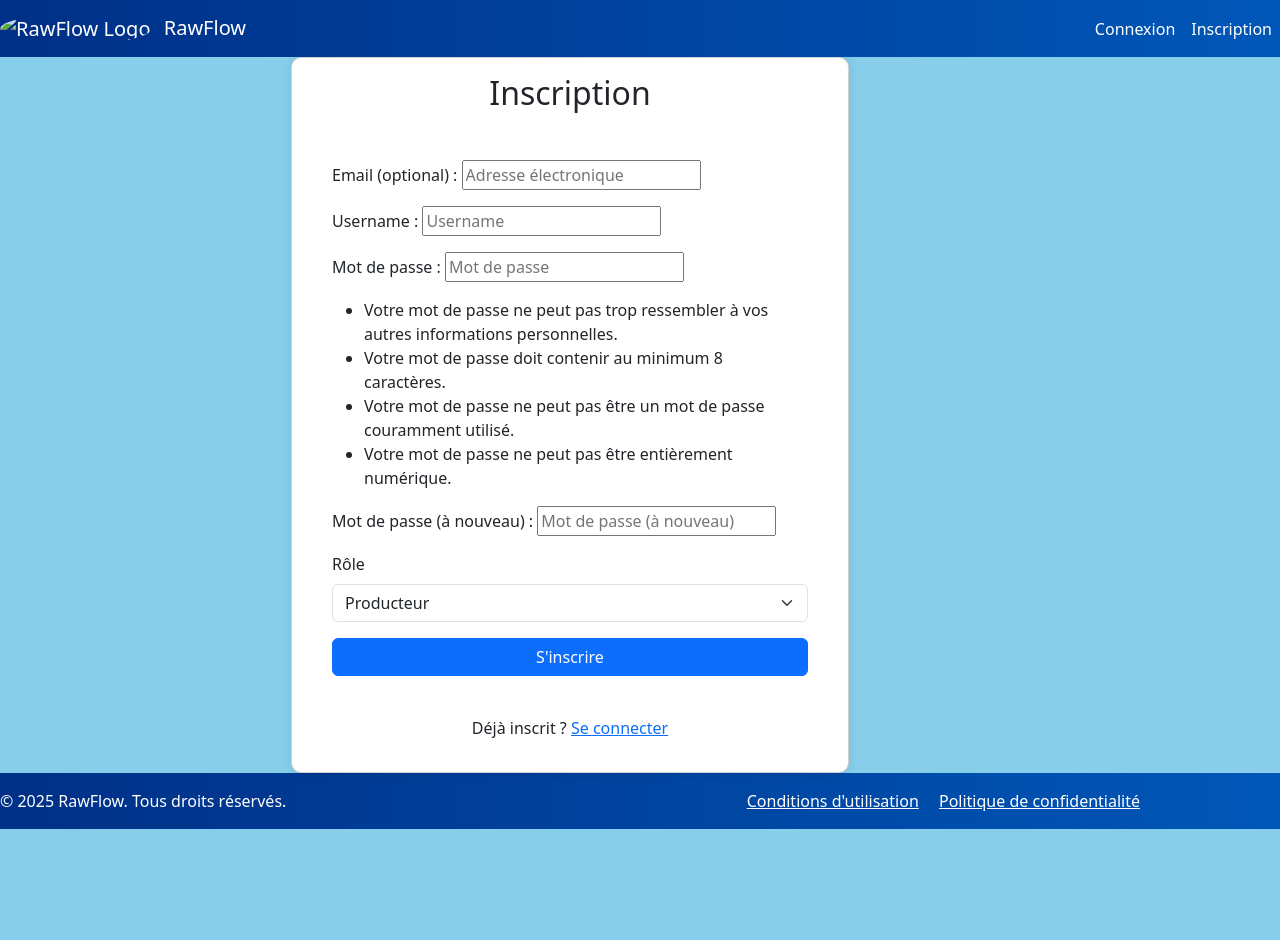
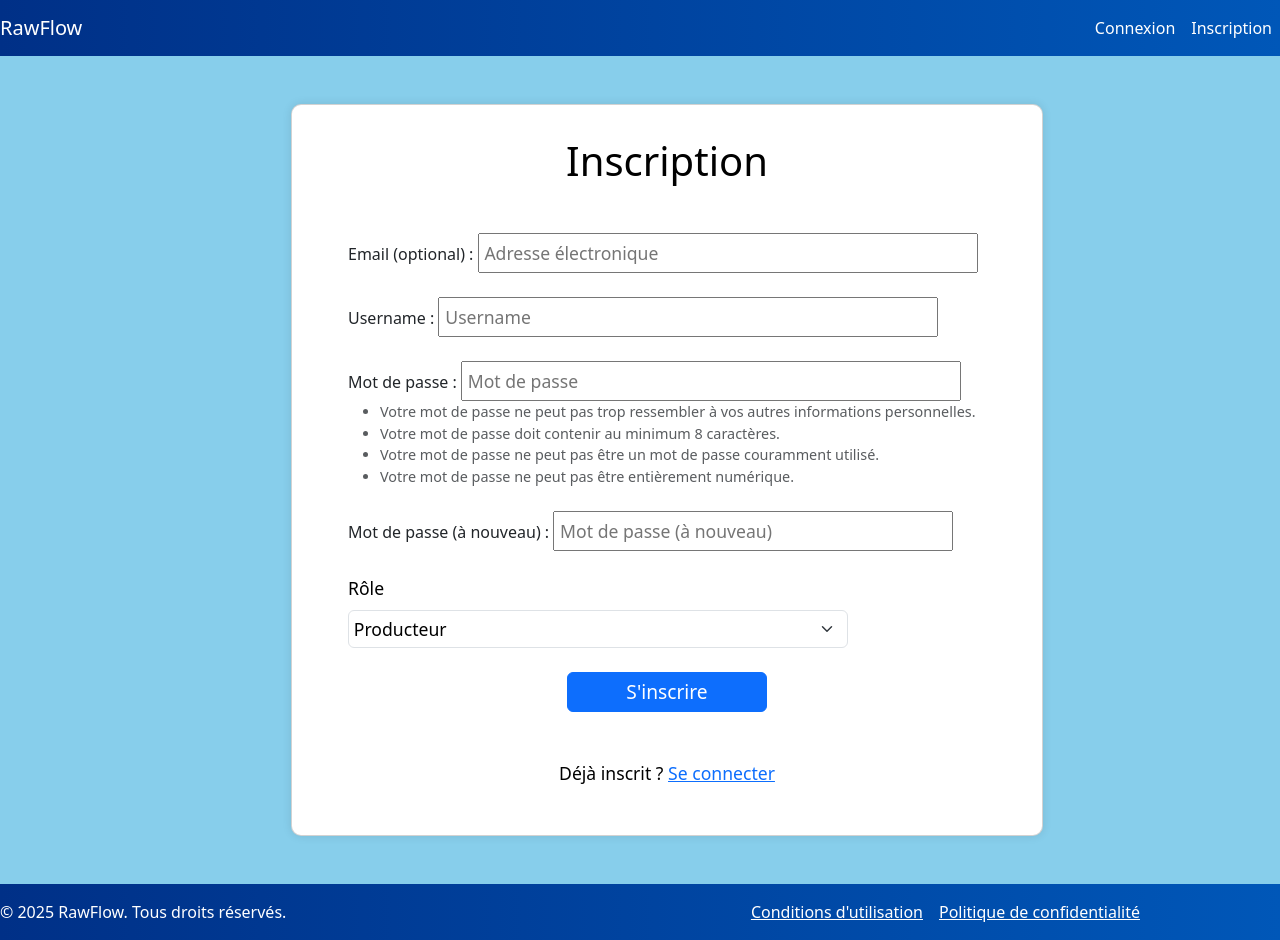
Before and after one commit to Chanel241/rawflow, a Django app: page /accounts/signup/ in a window 1280 px wide. Before the commit the page ends 829 px from the top, so only its background shows below. Run offline with Django 4.2, Linux system fonts and the light colour scheme; tables that the repository leaves empty hold one stand-in row (values such as "Sample post"); some libraries are stand-ins or nearby versions.

Commit message:
modification et creation de certain template

```diff
--- a/rawflow_project/settings.py
+++ b/rawflow_project/settings.py
@@ -23,6 +23,7 @@ INSTALLED_APPS = [
     'allauth',
     'allauth.account',
     'allauth.socialaccount',
+    'widget_tweaks',
     'rest_framework',
     'traceability.apps.TraceabilityConfig',
 ]
--- a/requirements.txt
+++ b/requirements.txt
@@ -45,3 +45,4 @@ urllib3==2.5.0
 weasyprint==65.1
 webencodings==0.5.1
 zopfli==0.2.3.post1
+django-widget-tweaks==1.4.12
--- /dev/null
+++ b/traceability/static/traceability/css/privacy.css
@@ -0,0 +1,4 @@
+.container {
+    margin-left: auto;
+    margin-right: auto;
+}
--- a/traceability/static/traceability/css/signup.css
+++ b/traceability/static/traceability/css/signup.css
@@ -7,4 +7,56 @@ body {
     background: #ffffff;
     border-radius: 10px;
     box-shadow: 0 0 10px rgba(0, 0, 0, 0.1);
+    margin-top: 5rem;
+    margin-bottom: 5rem;
 }
+
+.card-body {
+    padding: 2rem;
+}
+
+.form-group {
+    margin-bottom: 1.5rem;
+}
+
+.custom-field {
+    font-size: 1.1rem;
+    color: black;
+    padding: 0.3rem;
+    width: 100%;
+    max-width: 500px !important;
+}
+
+.password-confirm {
+    max-width: 400px !important; /* Largeur spécifique pour password2 */
+}
+
+.form-label {
+    font-size: 1.2rem;
+    color: black;
+}
+
+.custom-button {
+    font-size: 1.2rem;
+    color: white;
+    padding: 0.3rem 0;
+    background-color: #0d6efd;
+    border-color: #0d6efd;
+    width: 200px !important; /* Forcer la largeur à 200px */
+    margin-left: auto;
+    margin-right: auto;
+    display: block;
+}
+
+.custom-button:hover {
+    background-color: #0b5ed7;
+    border-color: #0a58ca;
+}
+
+.text-primary {
+    color: #0d6efd !important;
+}
+
+.text-muted {
+    font-size: 0.9rem;
+}
--- /dev/null
+++ b/traceability/static/traceability/css/terms.css
@@ -0,0 +1,4 @@
+.container {
+    margin-left: auto;
+    margin-right: auto;
+}
--- a/traceability/templates/account/signup.html
+++ b/traceability/templates/account/signup.html
@@ -1,4 +1,5 @@
 {% extends 'traceability/base.html' %}
+{% load widget_tweaks %} <!-- Charger explicitement widget_tweaks -->
 
 {% block styles %}
 {% load static %}
@@ -7,23 +8,38 @@
 
 {% block content %}
 <div class="row justify-content-center">
-    <div class="col-md-6">
-        <div class="card">
+    <div class="col-md-8 offset-md-2">
+        <div class="card mt-5 mb-5">
             <div class="card-body">
-                <h2 class="text-center mb-4">Inscription</h2>
-                <form method="post" class="p-4">
+                <h2 class="text-center mb-4" style="font-size: 2.5rem; color: black;">Inscription</h2>
+                <form method="post" class="p-4 custom-form">
                     {% csrf_token %}
-                    {{ form.as_p }}
-                    <div class="mb-3">
-                        <label for="role" class="form-label">Rôle</label>
-                        <select name="role" id="role" class="form-select" required>
+                    {% for field in form %}
+                        <div class="mb-4">
+                            {{ field.label_tag }}
+                            {% if field.name == 'password2' %}
+                                {% render_field field class="custom-field password-confirm" %}
+                            {% else %}
+                                {% render_field field class="custom-field" %}
+                            {% endif %}
+                            {% if field.help_text %}
+                                <small class="text-muted">{{ field.help_text }}</small>
+                            {% endif %}
+                            {% if field.errors %}
+                                <div class="text-danger">{{ field.errors }}</div>
+                            {% endif %}
+                        </div>
+                    {% endfor %}
+                    <div class="mb-4">
+                        <label for="role" class="form-label" style="font-size: 1.1rem; color: black;">Rôle</label>
+                        <select name="role" id="role" class="form-select custom-field" required style="font-size: 1.1rem; color: black;">
                             <option value="producer">Producteur</option>
                             <option value="processor">Transformateur</option>
                         </select>
                     </div>
-                    <button type="submit" class="btn btn-primary w-100">S'inscrire</button>
+                    <button type="submit" class="btn btn-primary custom-button">S'inscrire</button>
                 </form>
-                <p class="text-center mt-3">
+                <p class="text-center mt-4" style="font-size: 1.1rem; color: black;">
                     Déjà inscrit ? <a href="{% url 'account_login' %}" class="text-primary">Se connecter</a>
                 </p>
             </div>
--- a/traceability/templates/traceability/base.html
+++ b/traceability/templates/traceability/base.html
@@ -8,14 +8,14 @@
     <link href="https://cdn.jsdelivr.net/npm/bootstrap@5.3.3/dist/css/bootstrap.min.css" rel="stylesheet" integrity="sha384-QWTKZyjpPEjISv5WaRU9OFeRpok6YctnYmDr5pNlyT2bRjXh0JMhjY6hW+ALEwIH" crossorigin="anonymous">
     <!-- Google Fonts -->
     <link href="https://fonts.googleapis.com/css2?family=Poppins:wght@400;600;700&display=swap" rel="stylesheet">
+    {% load static %}
     {% block styles %}
     {% endblock %}
 </head>
-<body style="margin: 0 !important; padding: 0 !important;">
+<body style="margin: 0 !important; padding: 0 !important; display: flex; flex-direction: column; min-height: 100vh;">
     <nav class="navbar navbar-expand-lg" style="background: linear-gradient(to right, #003087, #0057B8); z-index: 100;">
         <div class="container-fluid" style="padding: 0 !important; margin: 0 !important;">
             <a class="navbar-brand text-white" href="{% url 'traceability:index' %}">
-                <img src="https://via.placeholder.com/40?text=R" alt="RawFlow Logo" class="d-inline-block align-text-top me-2" style="border-radius: 50%;">
                 RawFlow
             </a>
             <button class="navbar-toggler" type="button" data-bs-toggle="collapse" data-bs-target="#navbarNav" aria-controls="navbarNav" aria-expanded="false" aria-label="Toggle navigation">
@@ -53,18 +53,20 @@
             </div>
         </div>
     </nav>
-    <div class="container mt-5" style="padding: 0 !important; margin: 0 !important;">
+    <div class="container mt-5" style="padding: 0 !important; margin: 0 !important; flex: 1 0 auto;">
         {% block content %}
         {% endblock %}
     </div>
     <footer class="footer py-3" style="background: linear-gradient(to right, #003087, #0057B8); color: white; z-index: 100;">
-        <div class="container" style="padding: 0 !important; margin: 0 !important; display: flex; justify-content: space-between; align-items: center;">
+        <div class="container" style="padding: 0 !important; margin: 0 !important; display: flex; justify-content: space-between; align-items: center; width: 100%;">
             <p class="mb-0">© 2025 RawFlow. Tous droits réservés.</p>
-            <p class="mb-0">
-                <a href="#" class="text-white me-3">Conditions d'utilisation</a>
-                <a href="#" class="text-white">Politique de confidentialité</a>
-            </p>
+            <div class="ms-auto" style="display: flex; gap: 1rem;">
+                <a href="{% url 'traceability:terms' %}" class="text-white">Conditions d'utilisation</a>
+                <a href="{% url 'traceability:privacy' %}" class="text-white">Politique de confidentialité</a>
+            </div>
         </div>
     </footer>
     <!-- Bootstrap 5 JS -->
     <script src="https://cdn.jsdelivr.net/npm/bootstrap@5.3.3/dist/js/bootstrap.bundle.min.js" integrity="sha384-YvpcrYf0tY3lHB60NNkmXc5s9fDVZLESaAA55NDzOxhy9GkcIdslK1eN7N6jIeHz" crossorigin="anonymous"></script>
+</body>
+</html>
--- a/traceability/urls.py
+++ b/traceability/urls.py
@@ -8,7 +8,10 @@ urlpatterns = [
     path('dashboard/', views.dashboard, name='dashboard'),
     path('add_transaction/', views.add_transaction, name='add_transaction'),
     path('search/', views.search, name='search'),
+    path('terms/', views.terms, name='terms'),
+    path('privacy/', views.privacy, name='privacy'),
+    path('password_reset/', views.password_reset, name='password_reset'),
     path('export_pdf/', views.export_pdf, name='export_pdf'),
     path('accounts/', include('allauth.urls')),
-    path('logout/', views.custom_logout, name='account_logout'),  # Mise à jour pour utiliser la fonction custom_logout
+    path('logout/', views.custom_logout, name='account_logout'),
 ]
```
Also changed, not shown: traceability/static/traceability/css/add_transaction.css (+20 -1 lines), traceability/static/traceability/css/base.css (+8 -1 lines), traceability/static/traceability/css/index.css (+9 -1 lines), traceability/static/traceability/css/password_reset.css (added, +17 -0 lines), traceability/static/traceability/css/search.css (+18 -0 lines), traceability/templates/traceability/add_transaction.html (+15 -6 lines), traceability/templates/traceability/index.html (+58 -10 lines), traceability/templates/traceability/password_reset.html (added, +20 -0 lines), traceability/templates/traceability/privacy.html (added, +19 -0 lines), traceability/templates/traceability/search.html (+8 -4 lines), traceability/templates/traceability/terms.html (added, +19 -0 lines), traceability/views.py (+15 -0 lines).
